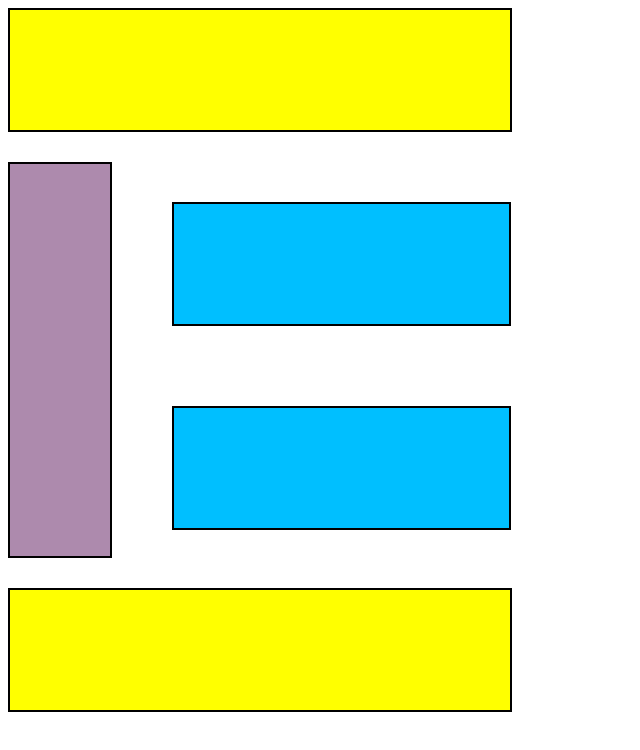
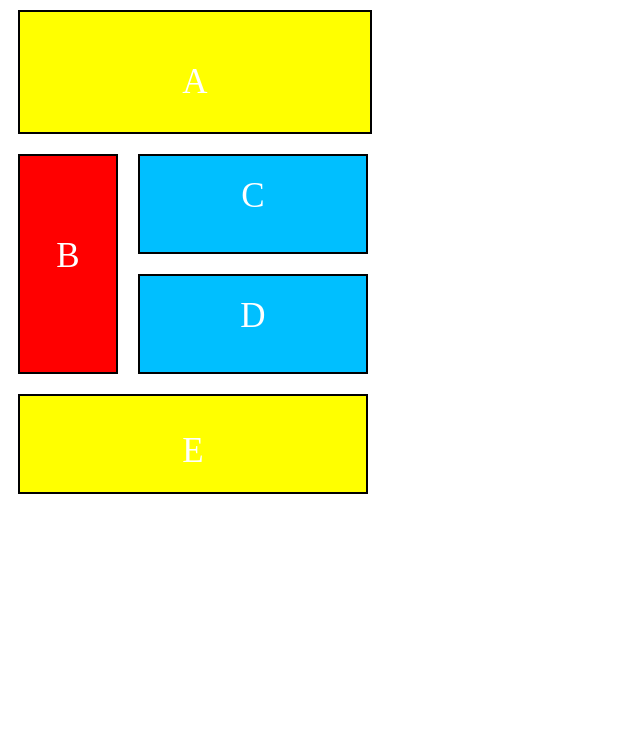
Before and after one commit to MarianaDropa/dec-2021-html, a plain HTML site: page lesson3/homework3.html in a window 1280 px wide. Shown: the whole page, without its empty margins (0-640 px from the left). Drawn offline with Linux system fonts and the light colour scheme.

Commit message:
classwork3(4) done (new.css) змінено

```diff
--- a/lesson3/homework3.html
+++ b/lesson3/homework3.html
@@ -8,24 +8,22 @@
     <title>Homework3</title>
     <link rel="stylesheet" href="second.css">
 
-<div class="a"></div>
+</head>
+<body>
 
-    <div class="container">
+<div class ="a">A</div>
 
-        <div class="b"></div>
+<div class="wrap">
+    <div class="box">B</div>
 
 
-        <div class="container1">
+    <div class="posts">
+        <div class="post">C</div>
+        <div class="post">D</div>
 
-        <div class="c"></div>
-        <div class="c"></div>
+    </div>
+</div>
 
-
-        </div>
-    </div>
-
-    <div class="d"></div>
-
-
+<div class="footer">E</div>
 </body>
 </html>
--- a/lesson3/second.css
+++ b/lesson3/second.css
@@ -1,43 +1,59 @@
 .a {
+    margin: 10px;
+    width: 350px;
+    height:50px;
     background: yellow;
-    width: 500px;
-    height: 120px;
-    margin-bottom: 30px;
+    font-size: 35px;
+    text-align: center;
+    padding-top: 50px;
     border: 2px solid black;
+    color: white;
+    padding-bottom: 20px;
+}
+.wrap {
+    display: flex;
+
+}
+.box {
+    margin: 10px;
+    width: 100px;
+    height: 220px;
+    background: red;
+    font-size: 35px;
+    text-align: center;
+    box-sizing: border-box;
+    padding-top: 80px;
+    border: 2px solid black;
+    color: white;
+}
+.posts {
+    display: flex;
+    flex-direction: column;
+}
+.post {
+    margin: 10px;
+    width: 230px;
+    height:100px;
+    background: deepskyblue;
+    font-size: 35px;
+    text-align: center;
+    box-sizing: border-box;
+    padding-top: 20px;
+    border: 2px solid black;
+    color: white;
+}
+
+.footer {
+    width: 350px;
+    height:100px;
+    background: yellow;
+    margin: 10px;
+    font-size: 35px;
+    text-align: center;
+    box-sizing: border-box;
+    padding-top: 35px;
+    border: 2px solid black;
+    color: white;
 
 
 }
-.container {
-    display: flex;
-}
-
-.b {
-    background: #ad8aad;
-    width: 100px;
-    height: 392px;
-    margin-right: 20px;
-    margin-bottom: 30px;
-    border: 2px solid black;
-}
-
-.container1 {
-    display: flex;
-    flex-direction: column;
-
-}
-
-.c {
-    background: deepskyblue;
-    height: 120px;
-    width: 335px;
-    margin: 40px;
-    border: 2px solid black;
-
-}
-
-.d {
-    background: yellow;
-    width: 500px;
-    height: 120px;
-    border: 2px solid black;
-}
```
